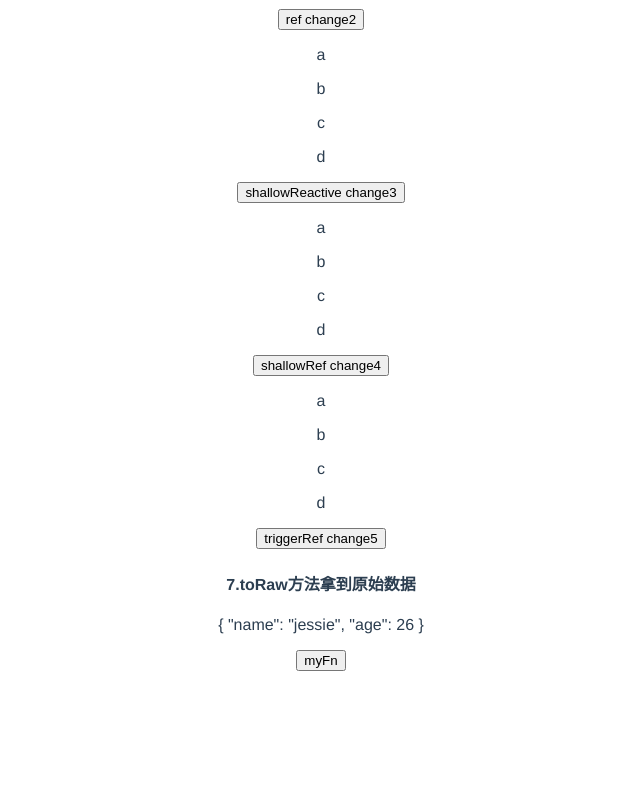
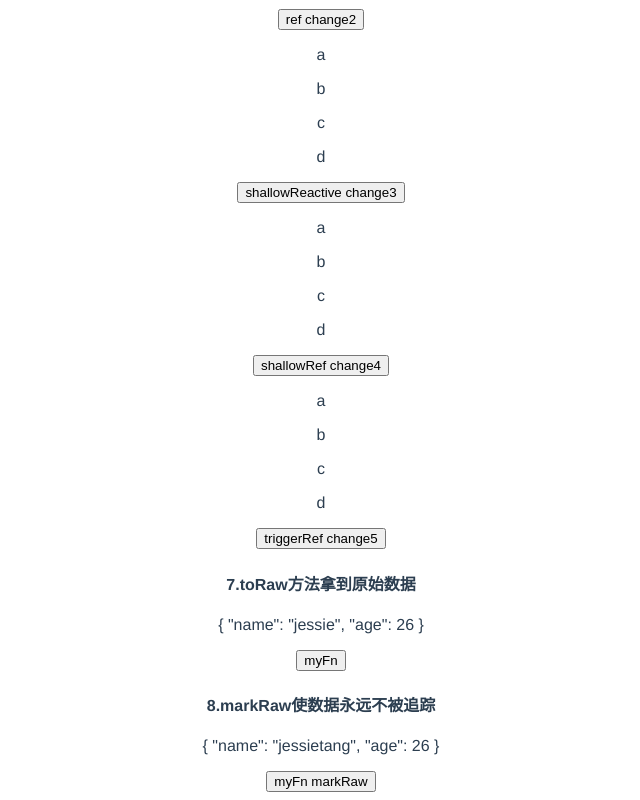
Before and after one commit to jessietang/hello-vue3, a Vue app: page / in a window 1280 px wide. Shown: the part 922-1722 px from the top of the page, without its empty margins (319-959 px from the left). Before the commit the page ends 1601 px from the top, so only its background shows below. Built offline with nearby package versions, Linux system fonts and the light colour scheme.

Commit message:
markRow是数据永远不被追踪

```diff
--- a/src/App.vue
+++ b/src/App.vue
@@ -8,6 +8,7 @@
   <Comp5 msg="5.ref和reactive的区别" />
   <Comp6 msg="6.递归监听（每一层都可以监听）和非递归监听" />
   <Comp7 msg="7.toRaw方法拿到原始数据" />
+  <Comp8 msg="8.markRaw使数据永远不被追踪" />
 </template>
 
 <script>
@@ -18,6 +19,7 @@ import Comp4 from './components/Comp4.vue'
 import Comp5 from './components/Comp5.vue'
 import Comp6 from './components/Comp6.vue'
 import Comp7 from './components/Comp7.vue'
+import Comp8 from './components/Comp8.vue'
 
 export default {
   name: 'App',
@@ -28,7 +30,8 @@ export default {
     Comp4,
     Comp5,
     Comp6,
-    Comp7
+    Comp7,
+    Comp8
   }
 }
 </script>
--- /dev/null
+++ b/src/components/Comp8.vue
@@ -0,0 +1,26 @@
+<template>
+  <h4>{{ msg }}</h4>
+  <p>{{ state }}</p>
+  <button @click="myFn">myFn markRaw</button>
+</template>
+
+<script>
+import { reactive, markRaw } from 'vue'
+export default {
+  name: 'Comp8',
+  props: ['msg'],
+  setup() {
+    let obj = { name: 'jessietang', age: 26 }
+    obj = markRaw(obj) // markRow是数据永远不被追踪
+    let state = reactive(obj)
+
+    function myFn() {
+      state.name = 'zs'
+    }
+    return {
+      state,
+      myFn
+    }
+  }
+}
+</script>
```
